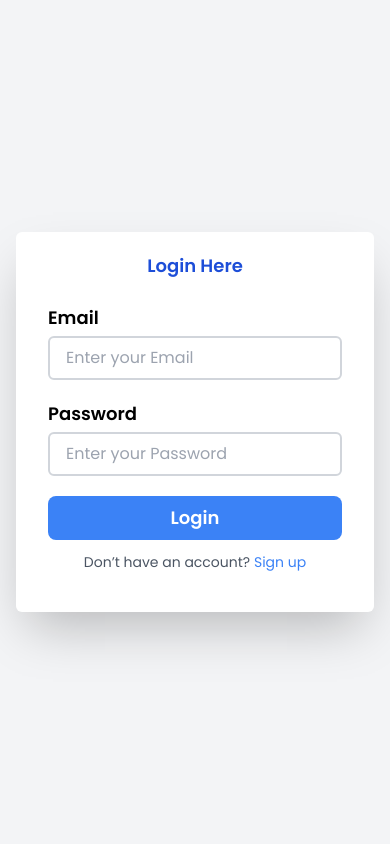
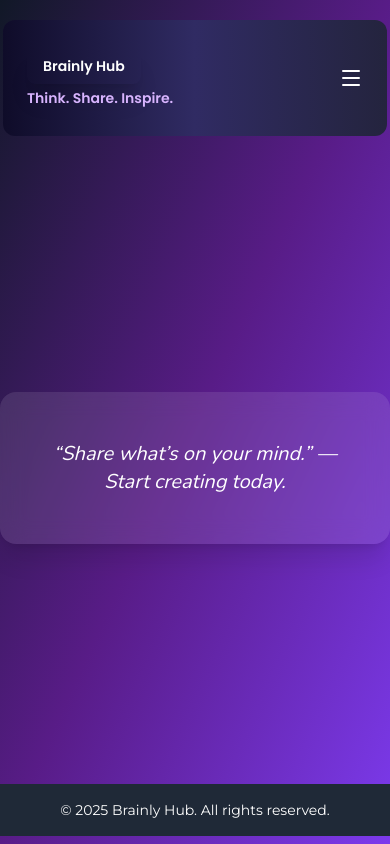
Before and after one commit to kiran-11123/Brainly-new, a React (Vite) app in the folder frontend/: page / in a window 390 px wide. Built offline with nearby package versions, Linux system fonts and the light colour scheme.

Commit message:
Added responsive dashboard and login and logout page

```diff
--- a/frontend/src/App.tsx
+++ b/frontend/src/App.tsx
@@ -17,10 +17,10 @@ function App() {
 
 
       <Routes>
-         <Route path="/" element={<Signin />} />
+         <Route path="/login" element={<Signin />} />
        <Route path="/home" element={<Home />} />
-        <Route path="/signup" element={<Signup />} />
-        <Route path="/dashboard" element={<Dashboard/>} />
+        <Route path="/register" element={<Signup />} />
+        <Route path="/" element={<Dashboard/>} />
 
 
       </Routes>
--- a/frontend/src/components/Dashboard.tsx
+++ b/frontend/src/components/Dashboard.tsx
@@ -1,25 +1,80 @@
+import { Menu, X } from "lucide-react";
+import { useState } from "react";
+import { Link  , useNavigate} from "react-router-dom";
 
 export default function Dashboard() {
 
-    return(
+    const [isOpen, setIsOpen] = useState(false);
+
+    const navigate = useNavigate();
+
+    function Login(){
+         navigate("/login")
+    }
+
+    function Register(){
+        navigate("/register")
+    }
+
+
+
+
+    return (
 
         <div className="h-screen flex flex-col items-center  justify-between bg-gradient-to-br from-gray-900 via-purple-900 to-violet-600">
 
-            <div className=" px-10 py-7 w-full max-w-sm  sm:max-w-4xl rounded-xl bg-gradient-to-r text-white from-[#0f0c29] via-[#302b63] to-[#24243e] hover:bg-gradient-to-r hover:from-[#625c9bad] hover:via-[#302b63] hover:to-[#6565b0] mt-10 flex items-center justify-between" >
+            <div className="px-6  sm:px-10 py-7 w-full max-w-sm  sm:max-w-4xl rounded-xl bg-gradient-to-r text-white from-[#0f0c29] via-[#302b63] to-[#24243e] hover:bg-gradient-to-r hover:from-[#625c9bad] hover:via-[#302b63] hover:to-[#6565b0] mt-5 flex items-center justify-between" >
 
-                     <div className="flex items-center font-poppins text-sm sm:text-lg font-semibold">
+                <div className="flex flex-col sm:flex-row items-start sm:items-center font-poppins text-sm sm:text-xl  font-semibold">
 
-                        <h1>Brainly</h1>
+                    <h1 className="hover:bg-purple-700 shadow-xl px-4 py-2 rounded-lg ">Brainly Hub</h1>
+                    <span className="text-md sm:text-sm text-purple-300 mt-1 sm:mt-0 sm:ml-2 font-poppins">
+                        Think. Share. Inspire.
+                    </span>
 
-                      </div>
+                </div>
 
-                      <div className="flex items-center justify-between gap-10 font-roboto ">
+                <div className="hidden sm:flex items-center justify-between gap-10 font-roboto text-md sm:text-lg">
 
-                        <div className="px-4 py-2 hover:bg-gradient-to-tr from-white/10 via-white/5 to-transparent rounded-lg shadow-md">Login</div>
-                        <div className="px-4 py-2 hover:bg-gradient-to-tr from-white/10 via-white/5 to-transparent rounded-lg shadow-md">Register</div>
+                    <button onClick={Login} className="px-4 py-2 hover:bg-gradient-to-tr from-white/10 via-white/5 to-transparent rounded-lg shadow-md">Login</button>
+                    <button onClick={Register}className="px-4 py-2 hover:bg-gradient-to-tr from-white/10 via-white/5 to-transparent rounded-lg shadow-md">Register</button>
 
-                    </div>
+                </div>
+
+                <div className='sm:hidden flex items-center'>
+
+                    <button onClick={() => setIsOpen(!isOpen)} className="text-white focus:outline-none">
+                        {isOpen ? <X className="h-6 w-6" /> : <Menu className="h-6 w-6" />}
+                    </button>
+
+                </div>
             </div>
+
+            {isOpen && (
+                <div className="sm:hidden w-full max-w-4xl px-6 mt-2 flex flex-col gap-2 bg-[#0f0c29] rounded-xl shadow-lg text-center py-4">
+                    <button  onClick={Login} className="px-4 py-2 rounded-lg bg-white/10 hover:bg-white/20 transition font-medium">
+                        Login
+                    </button>
+                    <button onClick={Register} className="px-4 py-2 rounded-lg bg-purple-600 hover:bg-purple-700 transition font-medium">
+                        Register
+                    </button>
+                </div>
+            )}
+
+            <div className="w-full max-w-2xl px-8 py-12 mt-20 mb-16 text-center rounded-2xl bg-white/10 backdrop-blur-md text-white font-nunito shadow-xl hover:shadow-2xl transition">
+                <p className="text-xl sm:text-2xl italic">
+                    “Share what’s on your mind.” — Start creating today.
+                </p>
+            </div>
+
+
+
+            <footer className="text-sm w-full bg-gray-800 text-white sm:text-2xl font-montserrat mb-2 text-center px-6 py-4">
+
+                <p>&copy; {new Date().getFullYear()} Brainly Hub. All rights reserved.</p>
+
+            </footer>
+
 
 
 
--- a/frontend/src/components/Signin.tsx
+++ b/frontend/src/components/Signin.tsx
@@ -34,7 +34,7 @@ export default function Signin() {
                     setEmail('')
                     setPassword('')
                 }, 3000)
-                navigate("/home");
+                navigate("/home", { replace: true });
 
             } else {
                 setMessage(response.data.message);
@@ -73,13 +73,13 @@ export default function Signin() {
 
     }
     return (
-        <div className="flex min-h-screen flex-col items-center justify-center bg-gray-100 px-4">
+        <div className="flex min-h-screen flex-col items-center justify-center bg-gradient-to-br from-[#0f2027] via-[#203a43] to-[#2c5364] px-4">
 
-            <div className="w-full max-w-md  sm:max-w-lg rounded-md px-8 shadow-2xl bg-white">
+            <div className="w-full max-w-md  sm:max-w-lg rounded-md px-8 shadow-2xl bg-gradient-to-br from-blue-200 via-indigo-200 to-purple-200">
 
                 <h1 className="font-bold  text-blue-700 text-center text-lg sm:text-xl mb-6 mt-5">Login Here</h1>
 
-                <form className="space-y-5" onSubmit={SubmitForm}>
+                <form className="space-y-5" onSubmit={SubmitForm} autoComplete="off">
 
                     <div>
                         <label className="font-bold text-lg sm:text-xl block mb-1">
@@ -109,7 +109,7 @@ export default function Signin() {
 
                     <p className="text-sm sm:text-lg text-gray-600">
                         Don’t have an account?{' '}
-                        <Link to="/signup" className="text-blue-500 hover:underline cursor-pointer">
+                        <Link to="/register" className="text-blue-500 hover:underline cursor-pointer">
                             Sign up
                         </Link>
                     </p>
--- a/frontend/src/components/Signup.tsx
+++ b/frontend/src/components/Signup.tsx
@@ -65,13 +65,13 @@ const Signup = () => {
 
   return (
 
-        <div className="flex flex-col items-center mt-5 bg-white px-4  ">
+        <div className="flex flex-col items-center h-screen  justify-center bg-gradient-to-br from-[#0f2027] via-[#203a43] to-[#2c5364]px-4  ">
 
-            <div className="w-full max-w-md sm:max-w-lg rounded shadow-2xl bg-white px-8 ">
+            <div className="w-full  max-w-md  sm:max-w-lg rounded shadow-2xl bg-gradient-to-br from-blue-200 via-indigo-200 to-purple-200 px-8 ">
 
                 <h1 className="font-bold  text-blue-700 text-center text-lg sm:text-xl mb-6 mt-5">Register Here</h1>
 
-                <form className="space-y-5" onSubmit={submitForm}>
+                <form className="space-y-5" onSubmit={submitForm} autoComplete="off">
 
                     <div>
                         <label className="font-bold text-lg sm:text-xl block mb-1">
@@ -112,7 +112,7 @@ const Signup = () => {
 
                     <p className="text-sm sm:text-lg text-gray-600 ">
                         Back to Login?{' '}
-                        <Link to="/" className="text-blue-500 hover:underline cursor-pointer">
+                        <Link to="/login" className="text-blue-500 hover:underline cursor-pointer">
                             Sign In
                         </Link>
                     </p>
```
